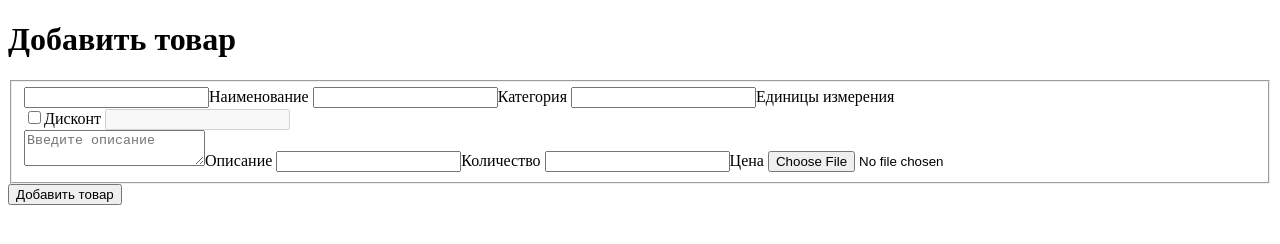
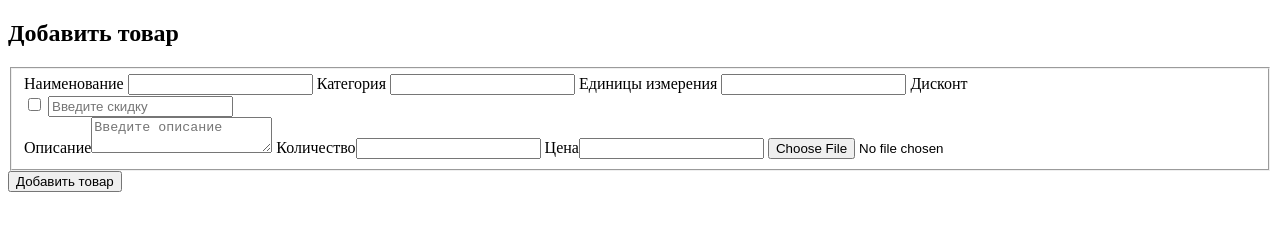
Before and after one commit to Artyom7878/CRMShopOnline, a plain HTML site: page index.html in a window 1280 px wide. Drawn offline with Linux system fonts and the light colour scheme.

Commit message:
task completed

```diff
--- a/index.html
+++ b/index.html
@@ -1,41 +1,41 @@
 <!DOCTYPE html>
 <html lang="ru">
+
 <head>
   <meta charset="UTF-8">
   <meta name="viewport" content="width=device-width, initial-scale=1.0">
   <title>Проект CRM-ShopOnline</title>
 </head>
+
 <body>
-  <h1>Добавить товар</h1>
-  <form  autocomplete="off" id="my-form" action="https://jsonplaceholder.typicode.com/posts" method="POST">
+  <h2>Добавить товар</h2>
+  <form name="product" id="my-form" action="https://jsonplaceholder.typicode.com/posts" method="POST">
     <fieldset>
+      <label for="name">Наименование</label>
+      <input type="text" name="name" required id="name">
+      <label for="category">Категория</label>
+      <input type="text" name="category" required id="category">
+      <label for="units">Единицы измерения</label>
+      <input type="text" name="units" required id="units">
+
+      <label for="discount">Дисконт</label>
+      <div>
+        <input type="checkbox" aria-label="Добавить скидку">
+        <input type="text" name="discount" placeholder="Введите скидку" id="discount" required>
+      </div>
+
       <label>
-        <input type="text" name="name" id="name" required>Наименование
+        Описание<textarea required placeholder="Введите описание" name="description"></textarea>
       </label>
       <label>
-        <input type="text" name="category" id="category" required>Категория
+        Количество<input type="number" name="count" required>
       </label>
       <label>
-        <input type="text" name="units" id="units" required>Единицы измерения
-      </label>
-      <div>
-      <label>
-        <input type="checkbox" required>Дисконт
-      </label>
-      <input type="text" disabled>
-      </div>
-      <label>
-        <textarea required placeholder="Введите описание" name="description" id="description"></textarea>Описание
-      </label>
-      <label>
-        <input type="number" name="count" id="quantity" required>Количество
-      </label>
-      <label>
-        <input type="text" name="price" id="price" required>Цена
+        Цена<input type="text" name="price" required>
       </label>
       <input type="file" name="image" accept="image/jpeg">
     </fieldset>
-    <button type="submit" formtarget="_blank">Добавить товар</button>
+    <button type="submit">Добавить товар</button>
   </form>
 </body>
 
```
